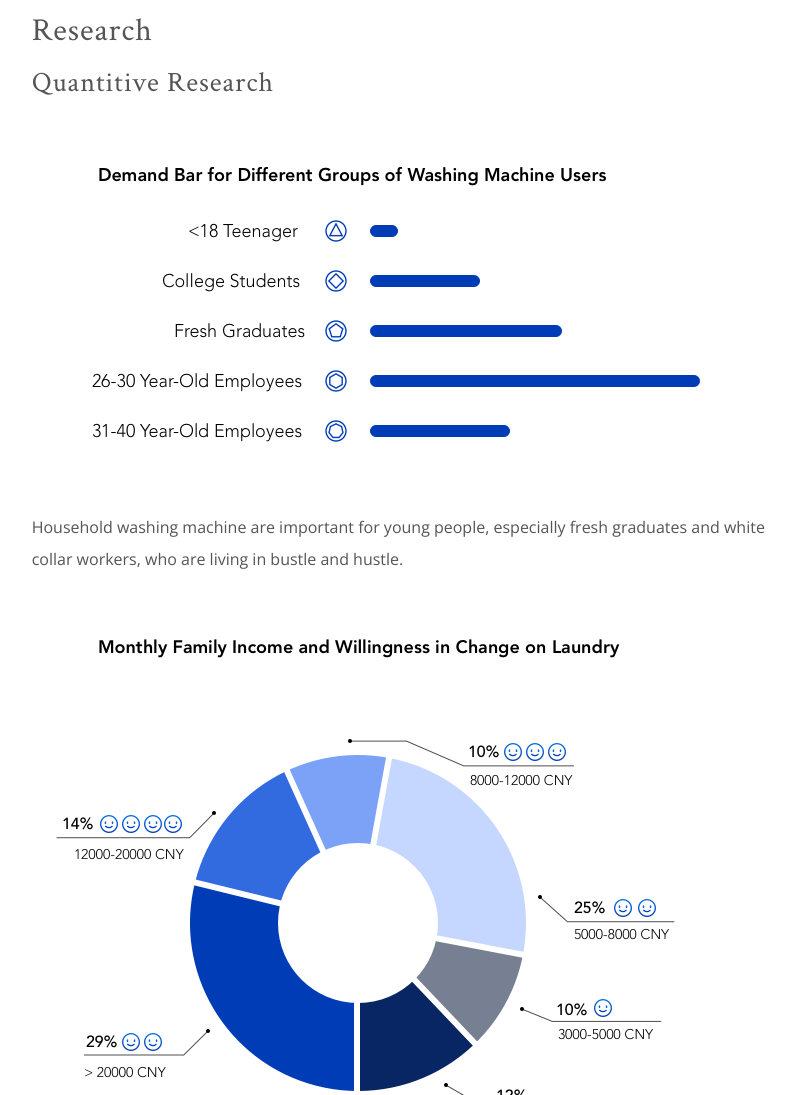
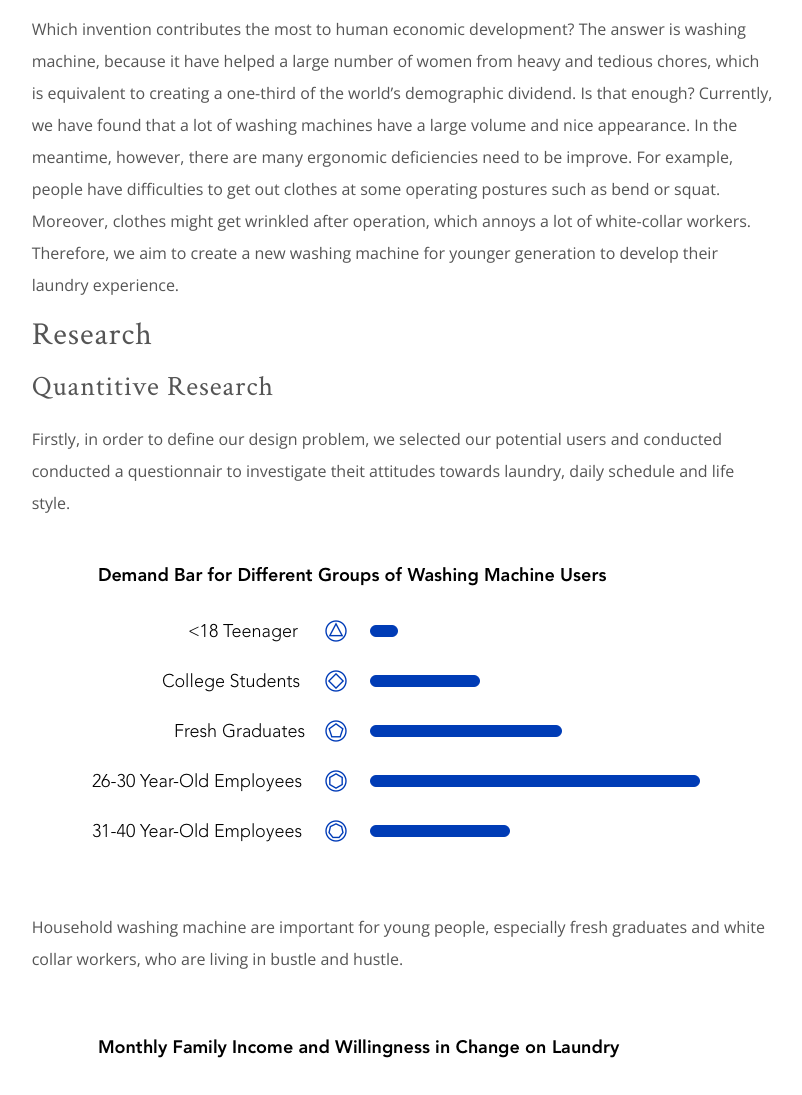
Before and after one commit to Doris-Lou/doris-lou.github.io, a plain HTML site: page 2018/04/01/ECO_SONIC/index.html in a window 1280 px wide. Shown: the part 1790-2885 px from the top of the page, without its empty margins (459-1261 px from the left). Drawn offline with nearby package versions, Linux system fonts and the light colour scheme; a script that the page names is missing.

Commit message:
Site updated: 2018-12-17 23:45:12

```diff
--- a/2018/04/01/ECO_SONIC/index.html
+++ b/2018/04/01/ECO_SONIC/index.html
@@ -87,7 +87,8 @@
 <h3 id="OTHER-TEAM-MEMBER"><a href="#OTHER-TEAM-MEMBER" class="headerlink" title="OTHER TEAM MEMBER"></a>OTHER TEAM MEMBER</h3><p>Xinhao Zhuang ———— User Researcher </p>
 <h3 id="TIMELINE"><a href="#TIMELINE" class="headerlink" title="TIMELINE"></a>TIMELINE</h3><p>Apr. 2018 — May. 2018 </p>
 <h3 id="TOOLS-USED"><a href="#TOOLS-USED" class="headerlink" title="TOOLS USED"></a>TOOLS USED</h3><p>Sketch, Photoshop, C4D, keyshot </p>
-<h2 id="Bachground"><a href="#Bachground" class="headerlink" title="Bachground"></a>Bachground</h2><h2 id="Research"><a href="#Research" class="headerlink" title="Research"></a>Research</h2><h3 id="Quantitive-Research"><a href="#Quantitive-Research" class="headerlink" title="Quantitive Research"></a>Quantitive Research</h3><p><img src="\images\eco\eco_01.png" alt=""></p>
+<h2 id="Bachground"><a href="#Bachground" class="headerlink" title="Bachground"></a>Bachground</h2><p>Which invention contributes the most to human economic development? The answer is washing machine, because it have helped a large number of women from heavy and tedious chores, which is equivalent to creating a one-third of the world’s demographic dividend. Is that enough? Currently, we have found that a lot of washing machines have a large volume and nice appearance. In the meantime, however, there are many ergonomic deficiencies need to be improve. For example, people have difficulties to get out clothes at some operating postures such as bend or squat. Moreover, clothes might get wrinkled after operation, which annoys a lot of white-collar workers.<br>Therefore, we aim to create a new washing machine for younger generation to develop their laundry experience. </p>
+<h2 id="Research"><a href="#Research" class="headerlink" title="Research"></a>Research</h2><h3 id="Quantitive-Research"><a href="#Quantitive-Research" class="headerlink" title="Quantitive Research"></a>Quantitive Research</h3><p>Firstly, in order to define our design problem, we selected our potential users and conducted conducted a questionnair to investigate theit attitudes towards laundry, daily schedule and life style.<br><img src="\images\eco\eco_01.png" alt=""></p>
 <p>Household washing machine are important for young people, especially fresh graduates and white collar workers, who are living in bustle and hustle. </p>
 <p><img src="\images\eco\eco_02.png" alt=""></p>
 <p>Most Families monthly income are over 5000 CNY. And they are willing to have a change on laundry. </p>
```
Also changed, not shown: index.html (+6 -6 lines).
